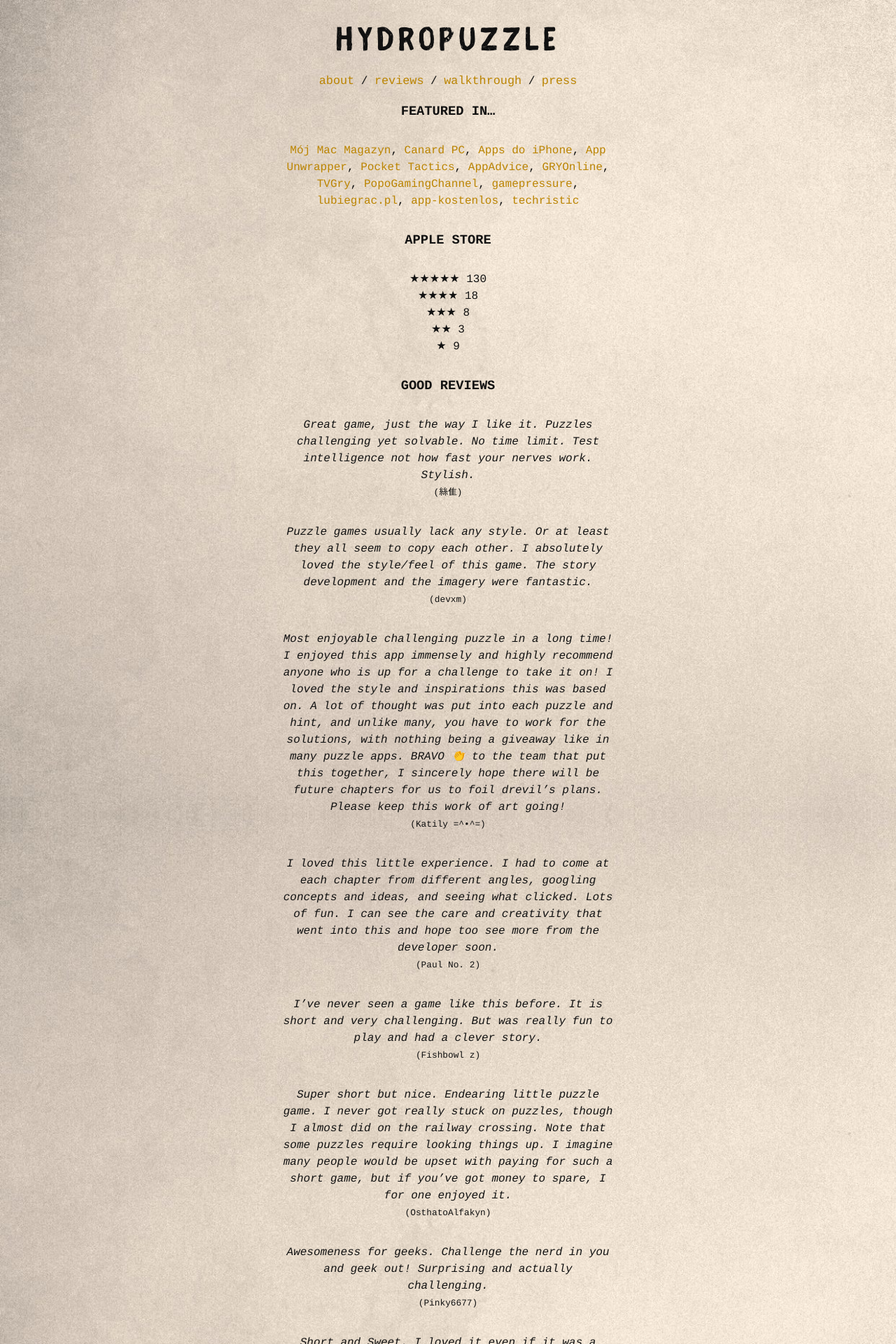
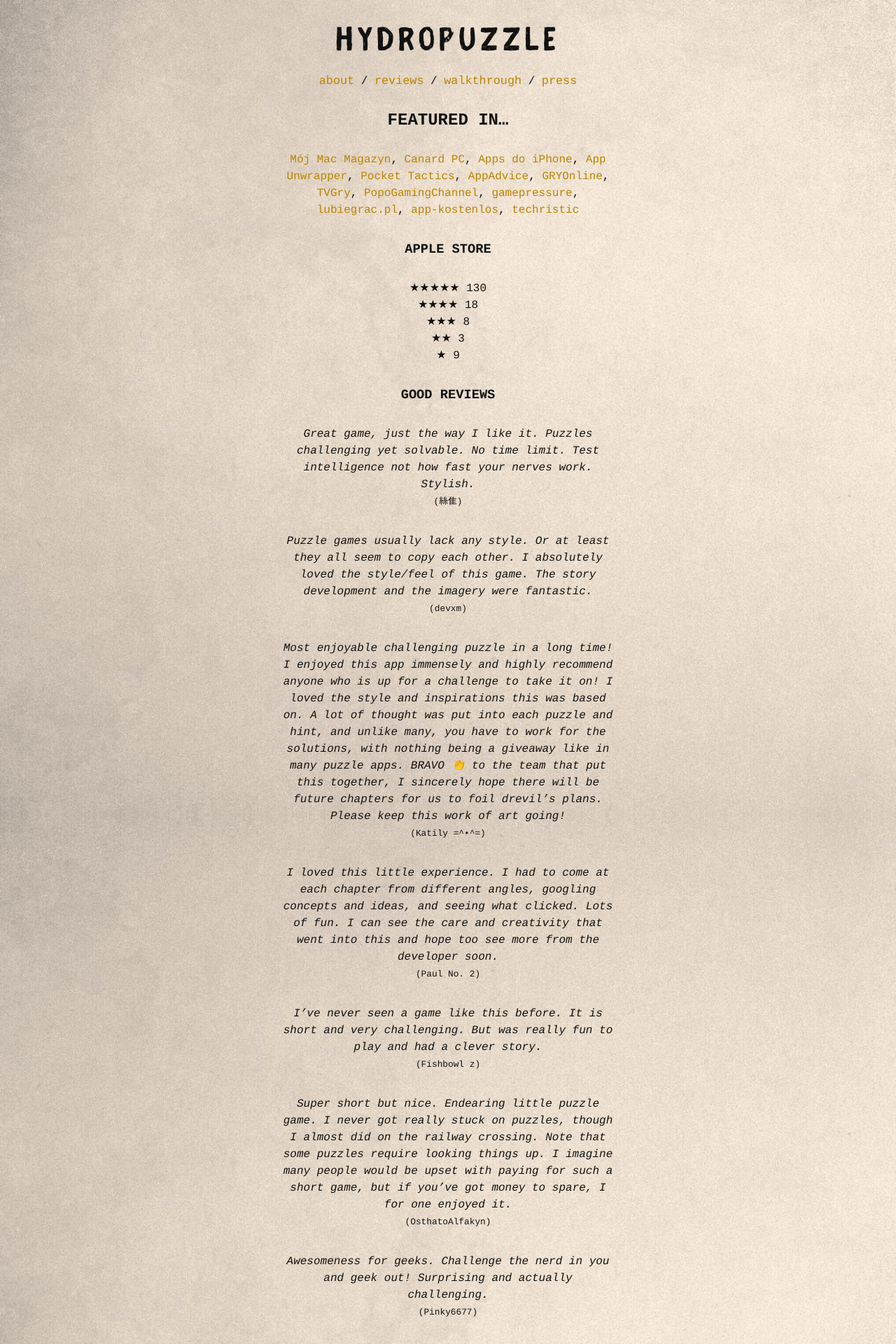
Before and after one commit to sobstel/sobstel.github.com, a Jekyll site: the page built from hydropuzzle/reviews.md, in a window 1280 px wide. Shown: the top 1920 px of the page at 70% size. Built offline with Jekyll 4.4.1, drawn with Linux system fonts in a browser that asks for light colours.

```diff
--- a/hydropuzzle/reviews.md
+++ b/hydropuzzle/reviews.md
@@ -6,7 +6,7 @@ title: Hydropuzzle reviews
 
 {% include hydro-nav.html %}
 
-### FEATURED IN...
+## FEATURED IN...
 
 [Mój Mac Magazyn](/hydropuzzle/reviews/mmm/),
 [Canard PC](/hydropuzzle/reviews/canardpc/),
```
